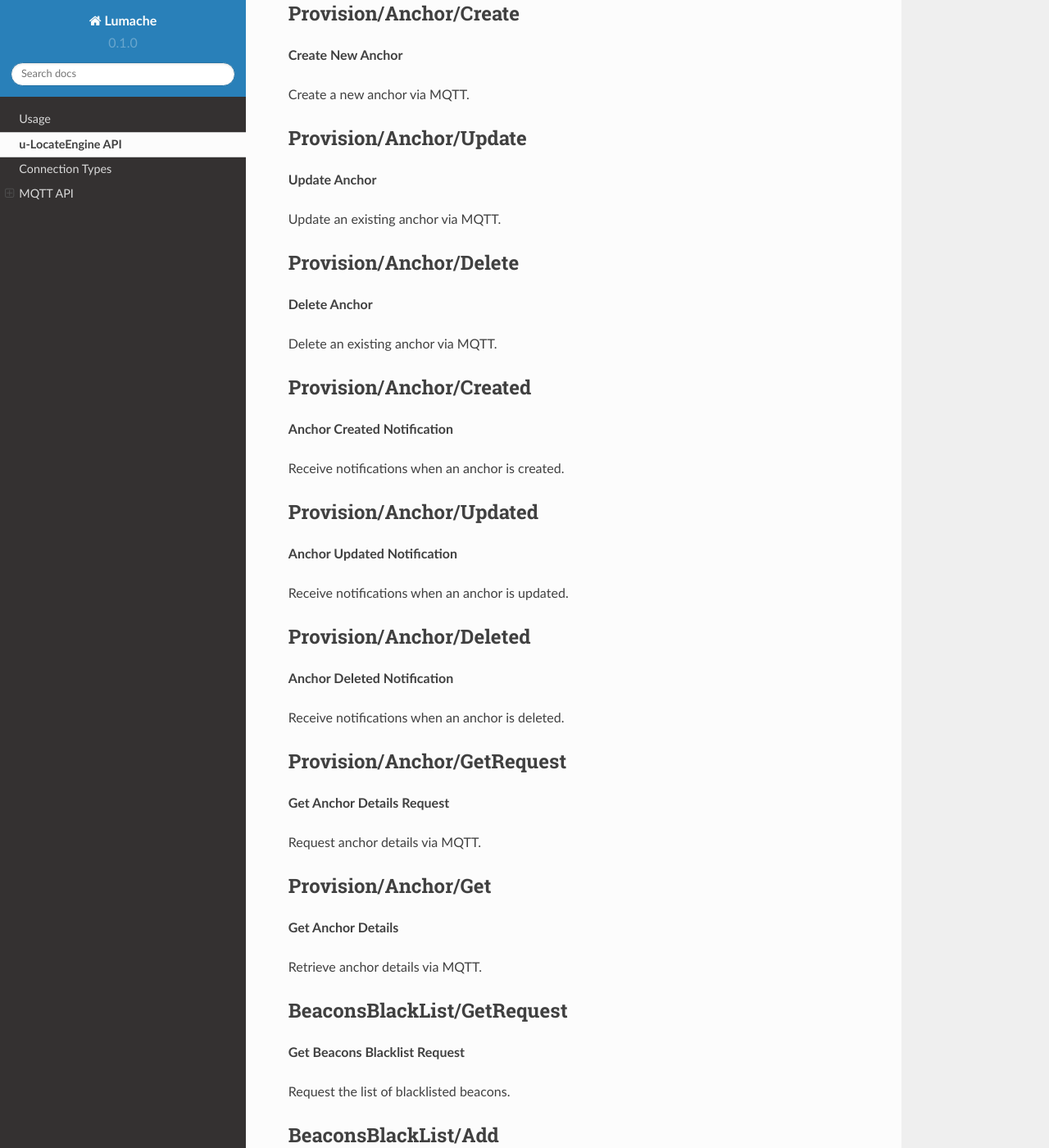
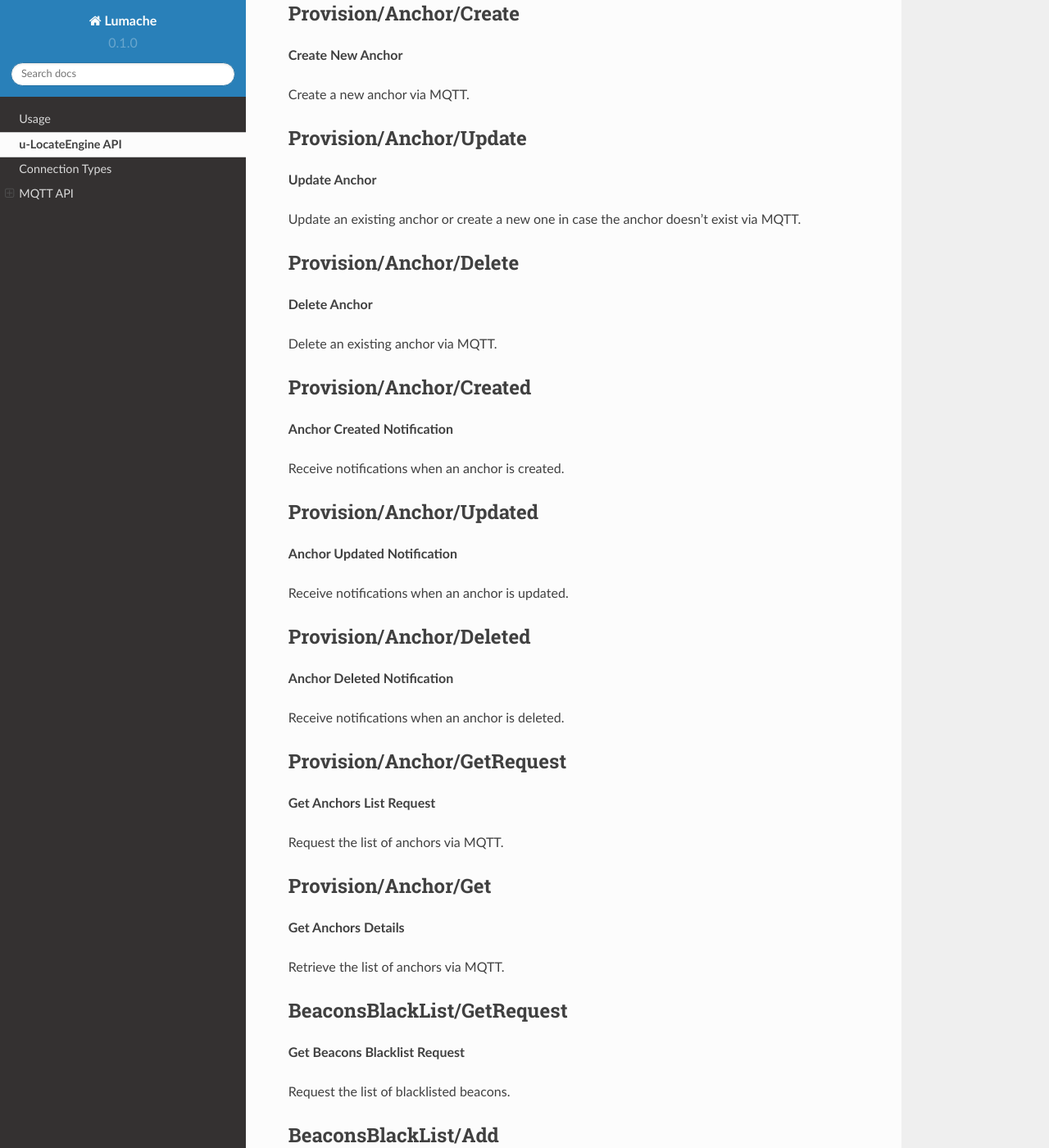
Before and after one commit to yannak/readthedocs_example, a Sphinx documentation site: the page built from docs/source/api.rst, in a window 1280 px wide and 1400 px high, scrolled down 778 px. Shown: the whole window at 82% size. Built offline with Sphinx 7.4.7 and the Read the Docs theme 2.0.0, drawn with Linux system fonts in a browser that asks for light colours.

Commit message:
Update api.rst

```diff
--- a/docs/source/api.rst
+++ b/docs/source/api.rst
@@ -39,7 +39,7 @@ Provision/Anchor/Update
 
 **Update Anchor**
 
-Update an existing anchor via MQTT.
+Update an existing anchor or create a new one in case the anchor doesn't exist via MQTT.
 
 Provision/Anchor/Delete
 -----------------------
@@ -72,16 +72,16 @@ Receive notifications when an anchor is deleted.
 Provision/Anchor/GetRequest
 ---------------------------
 
-**Get Anchor Details Request**
+**Get Anchors List Request**
 
-Request anchor details via MQTT.
+Request the list of anchors via MQTT.
 
 Provision/Anchor/Get
 ---------------------
 
-**Get Anchor Details**
+**Get Anchors Details**
 
-Retrieve anchor details via MQTT.
+Retrieve the list of anchors via MQTT.
 
 BeaconsBlackList/GetRequest
 ---------------------------
```
